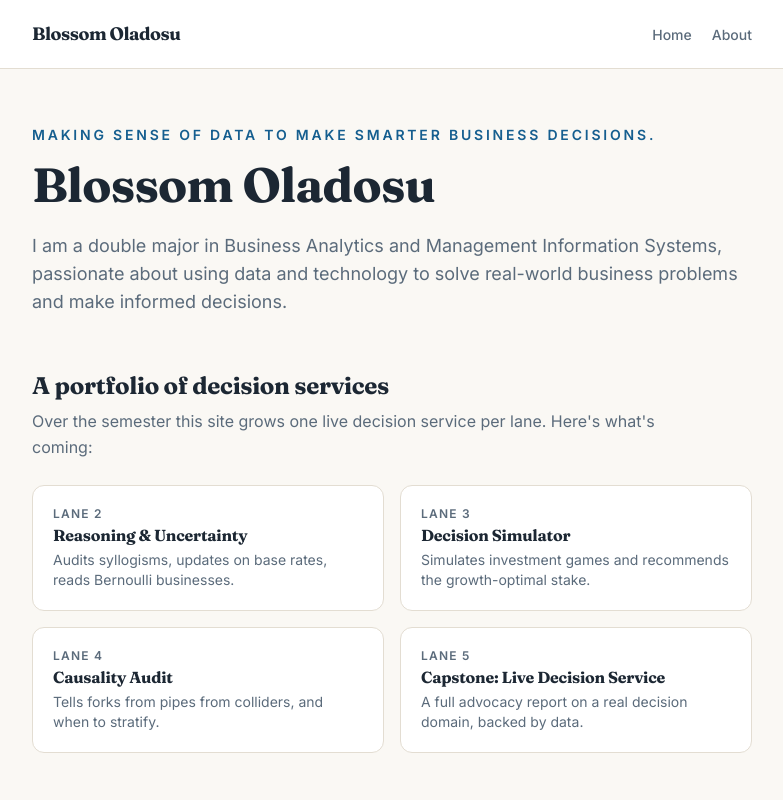
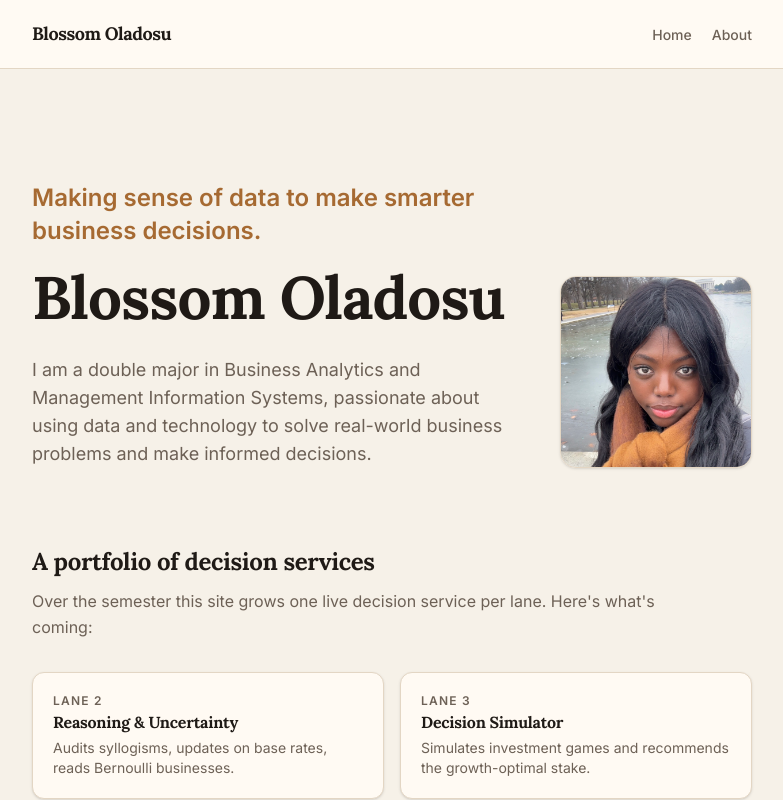
Before and after one commit to blossomoladosu/my-site, a Next.js app: page / in a window 1280 px wide. Shown: the top 800 px of the page, without its empty margins (248-1031 px from the left). Built offline with nearby package versions, Linux system fonts and the light colour scheme; no server answers; the database is empty.

Commit message:
Choose ochre theme and restyle hero, cards, and about

```diff
--- a/src/app/about/page.tsx
+++ b/src/app/about/page.tsx
@@ -9,13 +9,20 @@ export const metadata = { title: `About — ${profile.displayName}` };
  */
 export default function AboutPage() {
   return (
-    <main className="mx-auto max-w-3xl px-6 py-14">
+    <main className="mx-auto max-w-3xl px-6 py-16 sm:py-20">
+      <div
+        className="-mx-6 mb-12 px-6 py-10 sm:-mx-0 sm:rounded-2xl sm:px-8"
+        style={{
+          background:
+            "linear-gradient(180deg, color-mix(in srgb, var(--accent) 16%, var(--paper)) 0%, var(--paper) 100%)",
+        }}
+      >
         <div className="flex flex-col gap-10 sm:flex-row">
           {/* eslint-disable-next-line @next/next/no-img-element */}
           <img
             src={profile.photoPath}
             alt={profile.displayName}
-          className="h-56 w-56 shrink-0 rounded-2xl border border-line object-cover"
+            className="h-56 w-56 shrink-0 rounded-2xl border border-line object-cover object-[center_18%] shadow-sm"
           />
           <div>
             <h1 className="text-4xl font-bold">{profile.displayName}</h1>
@@ -23,6 +30,7 @@ export default function AboutPage() {
               From <span className="font-semibold text-ink">{profile.hometown}</span>
             </p>
             <p className="mt-5 max-w-prose">{profile.bio}</p>
+          </div>
         </div>
       </div>
 
--- a/src/app/page.tsx
+++ b/src/app/page.tsx
@@ -37,24 +37,37 @@ const SERVICES = [
 
 export default function HomePage() {
   return (
-    <main className="mx-auto max-w-3xl px-6 py-14">
+    <main className="mx-auto max-w-3xl px-6 py-20 sm:py-28">
       {/* ── Hero ─────────────────────────────────────────────────────── */}
-      <p className="text-sm font-semibold uppercase tracking-[0.2em] text-accent">
-        {profile.tagline}
-      </p>
-      <h1 className="mt-3 text-5xl font-bold">{profile.displayName}</h1>
-      <p className="mt-5 max-w-prose text-lg text-muted">{profile.bio}</p>
+      <div className="flex flex-col-reverse items-start gap-10 sm:flex-row sm:items-end sm:justify-between">
+        <div className="max-w-prose">
+          <p className="text-xl font-semibold leading-snug text-accent sm:text-2xl">
+            {profile.tagline}
+          </p>
+          <h1 className="mt-4 text-5xl font-bold sm:text-6xl">{profile.displayName}</h1>
+          <p className="mt-6 text-lg text-muted">{profile.bio}</p>
+        </div>
+        {/* eslint-disable-next-line @next/next/no-img-element */}
+        <img
+          src={profile.photoPath}
+          alt={profile.displayName}
+          className="h-40 w-40 shrink-0 rounded-2xl border border-line object-cover object-[center_20%] shadow-sm sm:h-48 sm:w-48"
+        />
+      </div>
 
       {/* ── Portfolio of decision services ───────────────────────────── */}
-      <section className="mt-14">
+      <section className="mt-20">
         <h2 className="text-2xl font-bold">A portfolio of decision services</h2>
-        <p className="mt-2 max-w-prose text-muted">
+        <p className="mt-3 max-w-prose text-muted">
           Over the semester this site grows one live decision service per lane. Here&apos;s
           what&apos;s coming:
         </p>
-        <ul className="mt-6 grid gap-4 sm:grid-cols-2">
+        <ul className="mt-8 grid gap-4 sm:grid-cols-2">
           {SERVICES.map((s) => (
-            <li key={s.lane} className="rounded-xl border border-line bg-surface p-5">
+            <li
+              key={s.lane}
+              className="rounded-xl border border-line bg-surface p-5 shadow-sm transition duration-200 hover:-translate-y-1 hover:shadow-md"
+            >
               <p className="text-xs font-semibold uppercase tracking-widest text-muted">
                 Lane {s.lane}
               </p>
@@ -70,7 +83,7 @@ export default function HomePage() {
       </section>
 
       {/* ── Guestbook: the live database round-trip ──────────────────── */}
-      <section className="mt-14">
+      <section className="mt-20">
         <h2 className="text-2xl font-bold">Guestbook</h2>
         <p className="mt-2 max-w-prose text-muted">
           Signed entries live in my own database: proof this site does a real round-trip.
--- a/src/theme.ts
+++ b/src/theme.ts
@@ -10,10 +10,10 @@
  */
 
 /** ── 1. Pick your palette ──────────────────────────────────────────────
- * One word from: "regatta" | "dune" | "orchard" | "noir"
+ * One word from: "regatta" | "dune" | "orchard" | "noir" | "ochre"
  * (Or invent your own: copy a palette below, change the colors, name it.)
  */
-export const paletteChoice = "regatta";
+export const paletteChoice = "ochre";
 
 /** ── 2. Pick your font pairing ─────────────────────────────────────────
  * One word from: "editorial" | "geometric" | "classic"
@@ -21,7 +21,7 @@ export const paletteChoice = "regatta";
  *   geometric — modern grotesk headings (tech/startup feel)
  *   classic   — high-contrast serif headings (timeless feel)
  */
-export const fontChoice = "editorial";
+export const fontChoice = "classic";
 
 /** ── 3. (Optional) Override the accent ─────────────────────────────────
  * Set to any CSS color (e.g. "#c2410c" or "rebeccapurple") to replace the
@@ -92,6 +92,16 @@ export const PALETTES: Record<string, Palette> = {
     accent: "#e8b04b",
     accentInk: "#1a1508",
   },
+  /** Warm stone and scarf-ochre — winter light, one accent. */
+  ochre: {
+    paper: "#f6f1e8",
+    surface: "#fffaf3",
+    ink: "#1f1a16",
+    muted: "#6d6156",
+    line: "#e3d6c4",
+    accent: "#a66a32",
+    accentInk: "#fff8ef",
+  },
 };
 
 /** Font pairings map to the fonts loaded in src/app/fonts.ts. */
```
Lines whose indentation alone changed are shown as unchanged.
